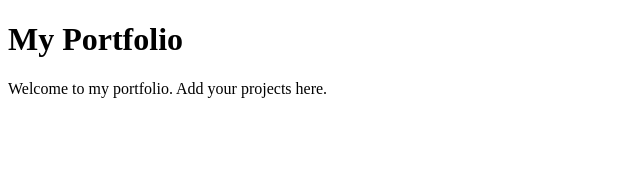
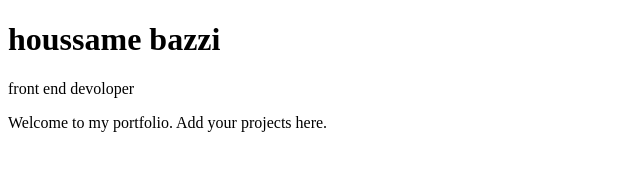
Before and after one commit to houssamebazzi/My_First_Portfolio, a plain HTML site: page portfolio/index.html in a window 1280 px wide. Shown: the whole page, without its empty margins (0-640 px from the left). Drawn offline with Linux system fonts and the light colour scheme.

Commit message:
jhdbvgvefg

```diff
--- a/portfolio/index.html
+++ b/portfolio/index.html
@@ -1,13 +1,14 @@
 <!DOCTYPE html>
 <html lang="en">
   <head>
-  <meta charset="utf-8">
-  <meta name="viewport" content="width=device-width,initial-scale=1">
-  <title>Portfolio</title>
+    <meta charset="utf-8" />
+    <meta name="viewport" content="width=device-width,initial-scale=1" />
+    <title>hossame bazzi - Personal Portfolio</title>
   </head>
   <body>
     <header>
-    <h1>My Portfolio</h1>
+      <h1>houssame bazzi </h1>
+      <p> front end devoloper </p>
     </header>
     <main>
       <p>Welcome to my portfolio. Add your projects here.</p>
```
Lines whose indentation alone changed are shown as unchanged.
